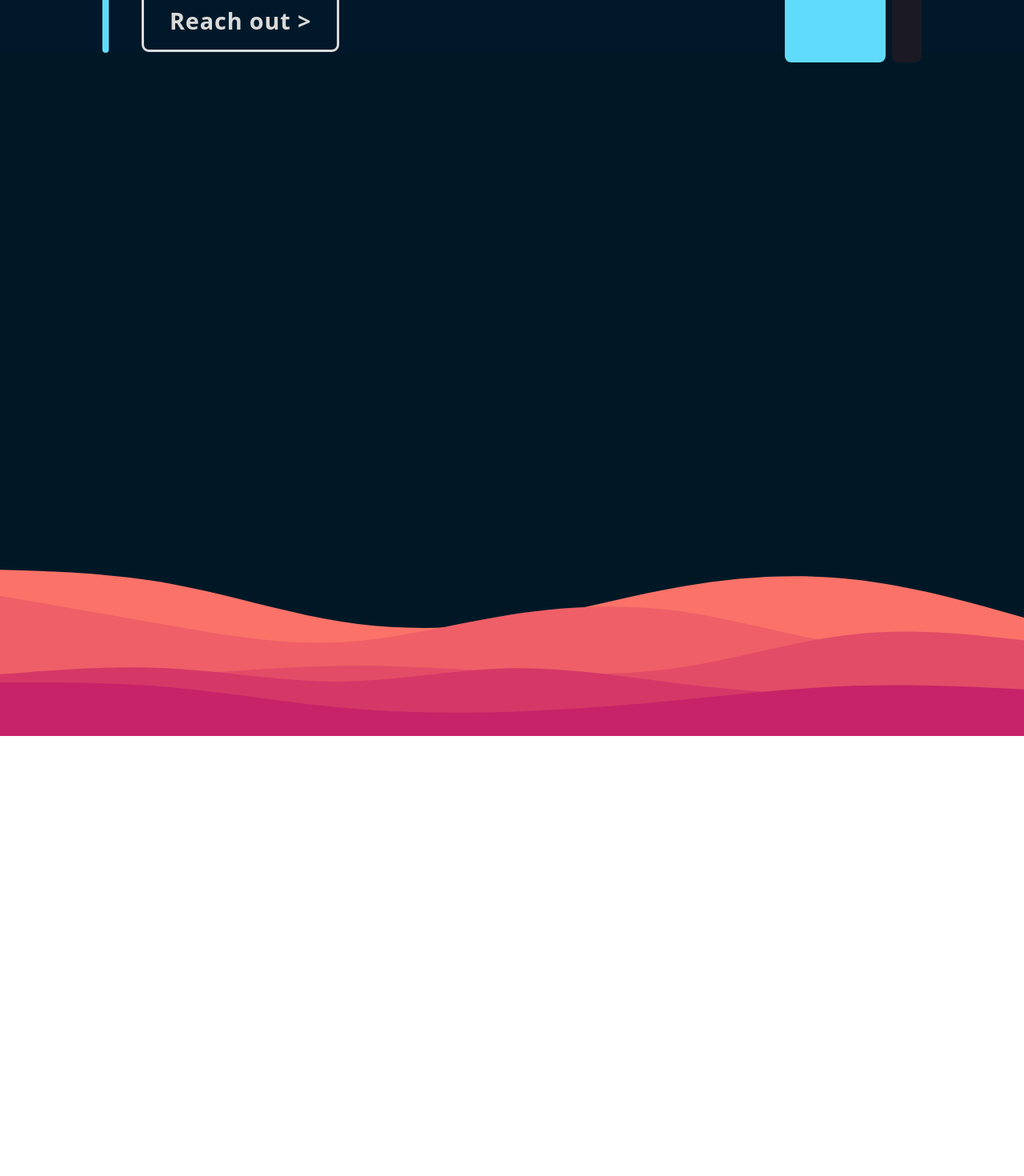
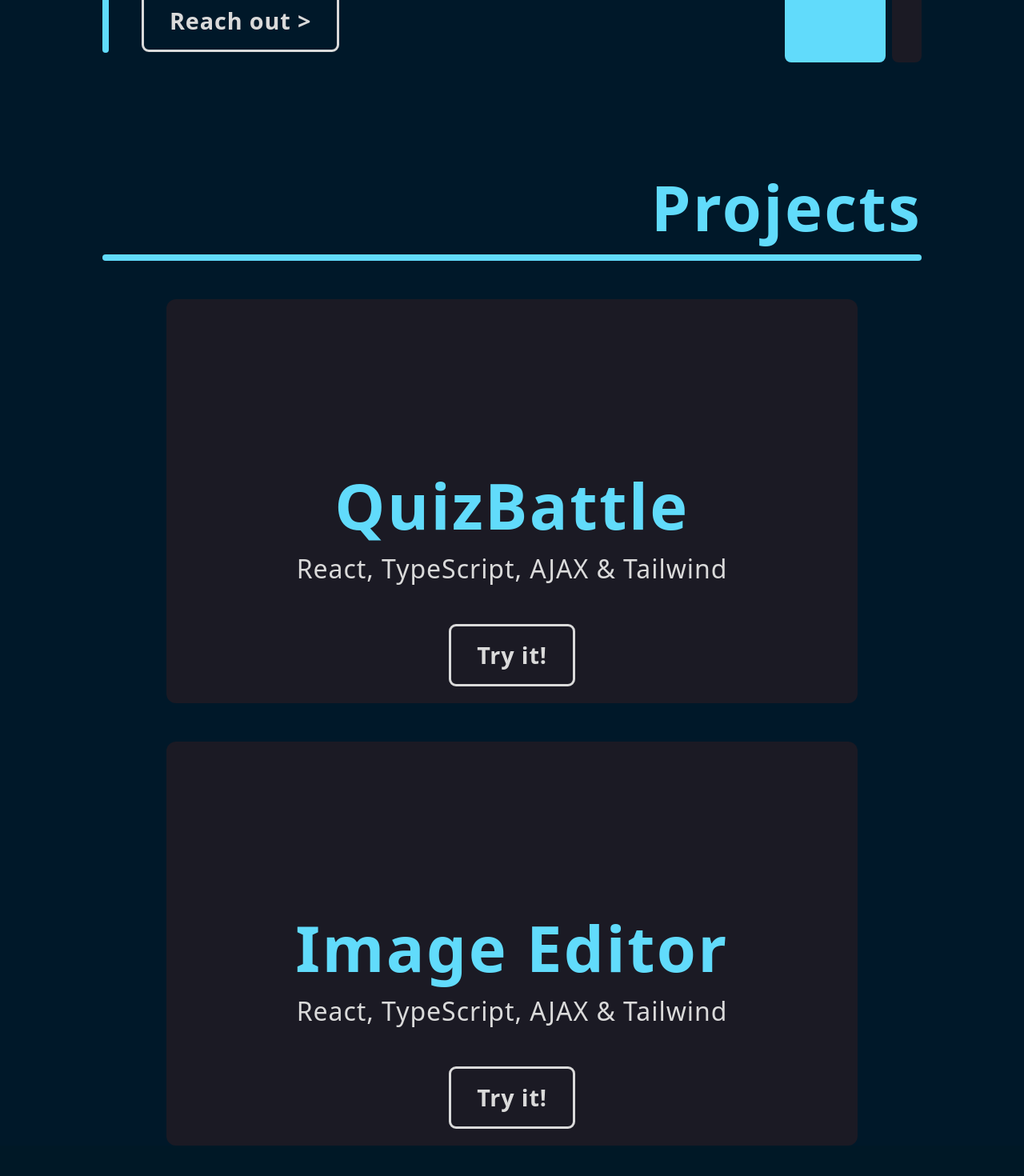
Before and after one commit to Phillipe-Jarnefors/ReactApp-portfolio, a React (Vite) app: page / in a window 1280 px wide. Shown: the part 1105-2575 px from the top of the page at 80% size. Before the commit the page ends 2025 px from the top, so only its background shows below. Built offline with nearby package versions, Linux system fonts and the light colour scheme; some icons are missing.

Commit message:
Projects page markup

```diff
--- a/index.html
+++ b/index.html
@@ -4,7 +4,7 @@
     <meta charset="UTF-8" />
     <link rel="icon" type="image/svg+xml" href="/vite.svg" />
     <meta name="viewport" content="width=device-width, initial-scale=1.0" />
-    <title>Vite + React</title>
+    <title>Pjolio</title>
   </head>
   <body>
     <div id="root"></div>
--- a/src/pages/Home.tsx
+++ b/src/pages/Home.tsx
@@ -3,6 +3,7 @@ import { Link } from "react-router-dom"
 import { useState, useEffect } from "react"
 import  phillipe  from "../images/phillipe.jpg"
 import { Icon } from "@iconify/react/dist/iconify.js"
+import Projects from "./Projects"
 
 export default function Home() {
   const [slowVisible, setSlowVisible] = useState<Boolean>(false)
@@ -17,7 +18,7 @@ export default function Home() {
     const delaySlow = setTimeout(() => {
       setSlowVisible(true)
       clearTimeout(delaySlow)
-    }, 450);
+    }, 750);
 
     return () => {
       clearTimeout(delayFast)
@@ -26,7 +27,7 @@ export default function Home() {
   },[])
 
   return (
-    <section className="home-wrapper">
+    <section className="">
       <h2 className="text-3xl text-primary mt-20 sm:mt-28 sm:pb-4 md:mt-40">Portfolio</h2>
       <div className="h-2 bg-primary rounded mt-3"></div>
       <main className="grid grid-cols-3 gap-6 sm:gap-10 md:gap-16 lg:gap-[6rem] xl:gap-0">
@@ -46,7 +47,7 @@ export default function Home() {
               </div>
             </div>
             <p className="text-standard text-font mt-5 sm:mt-10">I'm a dedicated student in my final year, specializing in Frontend React at YH Campus Lidköping. I'm eager to make meaningful connections and showcase my skills to prospective employers after graduation.</p>
-            <button className="2xl:animate-bounce text-button rounded-md hover:bg-primary hover:text-abstract text-font outline px-5 lg:px-8 py-2 lg:py-5 mt-6 mb-1 md:mt-12">Reach out &gt;</button>
+            <button className="text-button rounded-md hover:bg-primary hover:text-abstract text-font outline px-5 lg:px-8 py-2 lg:py-5 mt-6 mb-1 md:mt-12">Reach out &gt;</button>
           </section>
         </article>
        </div>
@@ -65,11 +66,12 @@ export default function Home() {
         <div className="col-span-1 bg-abstract rounded-lg "></div>
        </section>}
       </main>
+      <Projects/>
       {/* <h1>Next up tournaments</h1>
       <Link to="live-tournament">
         <h3>Watch the schedule</h3>
       </Link> */}
-      <div id="about"></div>
+
     </section>
   )
 }
--- /dev/null
+++ b/src/pages/Projects.tsx
@@ -0,0 +1,27 @@
+import React from 'react'
+import { Icon } from '@iconify/react/dist/iconify.js'
+
+export default function Projects() {
+  return (
+    <div className=''>
+        <div className='flex justify-end'>
+            <h2 className="text-3xl text-primary mt-20 sm:mt-28 sm:pb-4 md:mt-40">Projects</h2>
+        </div>
+        <div className="h-2 bg-primary rounded mt-3 mb-8 sm:mb-12"></div>
+        <section className='flex flex-col gap-8 sm:gap-12'>
+            <div className='bg-abstract rounded-xl mx-6 sm:mx-12 md:mx-20 2xl:mx-36 flex flex-col gap-2 items-center justify-center'>
+                <Icon className='h-projects w-projects mt-3' icon="ic:round-quiz" color="#61dbfb" />
+                <h2 className='text-3xl text-primary font-semibold mb-2 lg:mb-6'>QuizBattle</h2>
+                <p className='text-medium text-font '>React, TypeScript, AJAX & Tailwind</p>
+                <button className="2xl:animate-bounce text-button rounded-md hover:bg-primary hover:text-abstract text-font outline px-5 lg:px-8 py-2 lg:py-5 mt-6 mb-6 md:mt-12">Try it!</button>
+            </div>
+            <div className='bg-abstract rounded-xl mx-6 sm:mx-12 md:mx-20 2xl:mx-36 flex flex-col gap-2 items-center justify-center'>
+                <Icon className='h-projects w-projects mt-3' icon="mdi:cards-outline" color="#61dbfb" />
+                <h2 className='text-3xl text-primary font-semibold mb-2 lg:mb-6'>Image Editor</h2>
+                <p className='text-medium text-font'>React, TypeScript, AJAX & Tailwind</p>
+                <button className="2xl:animate-bounce text-button rounded-md hover:bg-primary hover:text-abstract text-font outline px-5 lg:px-8 py-2 lg:py-5 mt-6 mb-6 md:mt-12">Try it!</button>
+            </div>
+        </section>
+    </div>
+  )
+}
--- a/tailwind.config.js
+++ b/tailwind.config.js
@@ -27,7 +27,8 @@ export default {
         abstract: "#1B1A24",
       },
       spacing: {
-        cards: "clamp(3.8rem, 8vw, 8rem)",
+        cards: "clamp(3rem, 8vw, 8rem)",
+        projects: "clamp(8rem, 16vw, 20rem)",
         heroSm: "13rem",
         hero: "clamp(13rem, 8vw, 22rem)",
         logo: "clamp(1.5rem, 3vw, 3rem)",
```
